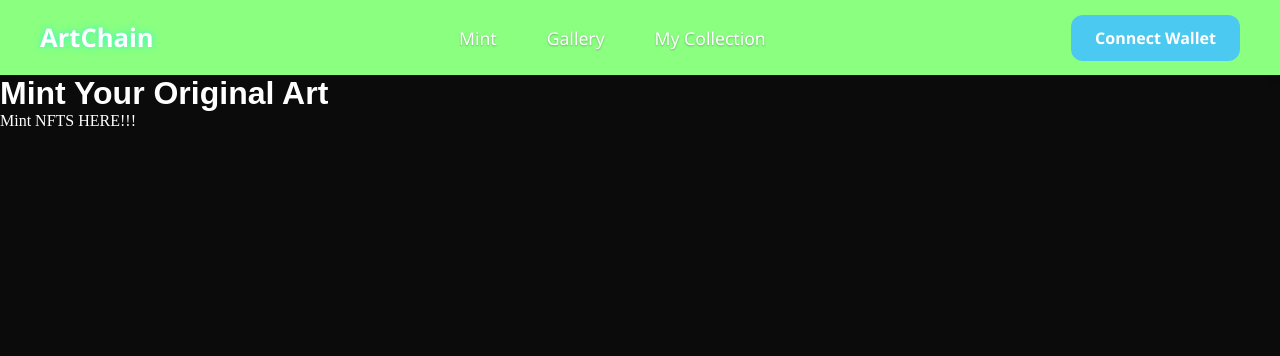
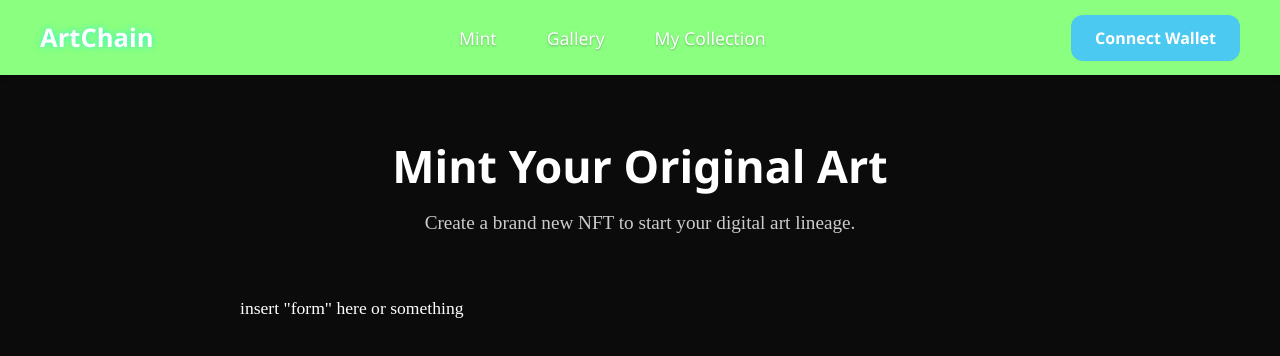
Before and after one commit to JakeSilva5/ArtChain-FullStack, a Next.js app: page /mint in a window 1280 px wide. Shown: the top 356 px of the page. Built offline with nearby package versions, Linux system fonts and the light colour scheme.

Commit message:
Basic Mint UI

```diff
--- a/pages/mint.js
+++ b/pages/mint.js
@@ -1,8 +1,50 @@
+import styled from 'styled-components';
+import Footer from '@/components/LandingPage/Footer';
+
 export default function MintPage() {
-    return (
-      <div>
-        <h1>Mint Your Original Art</h1>
-        <p>Mint NFTS HERE!!!</p>
-      </div>
-    );
+  return (
+    <>
+      <PageWrapper>
+        <Header>
+          <h1>Mint Your Original Art</h1>
+          <p>Create a brand new NFT to start your digital art lineage.</p>
+        </Header>
+
+        <Content>
+
+          <p>insert "form" here or something</p>
+        </Content>
+      </PageWrapper>
+    </>
+  );
+}
+
+const PageWrapper = styled.div`
+  background: ${({ theme }) => theme.colors.background};
+  color: ${({ theme }) => theme.colors.text};
+  min-height: 80vh;
+  padding: 60px 20px;
+`;
+
+const Header = styled.div`
+  text-align: center;
+  margin-bottom: 60px;
+
+  h1 {
+    font-size: 2.8rem;
+    font-family: ${({ theme }) => theme.fonts.heading};
+    margin-bottom: 16px;
   }
+
+  p {
+    font-size: 1.2rem;
+    color: ${({ theme }) => theme.colors.muted};
+  }
+`;
+
+const Content = styled.div`
+  max-width: 800px;
+  margin: 0 auto;
+  font-size: 1.1rem;
+  line-height: 1.6;
+`;
```
